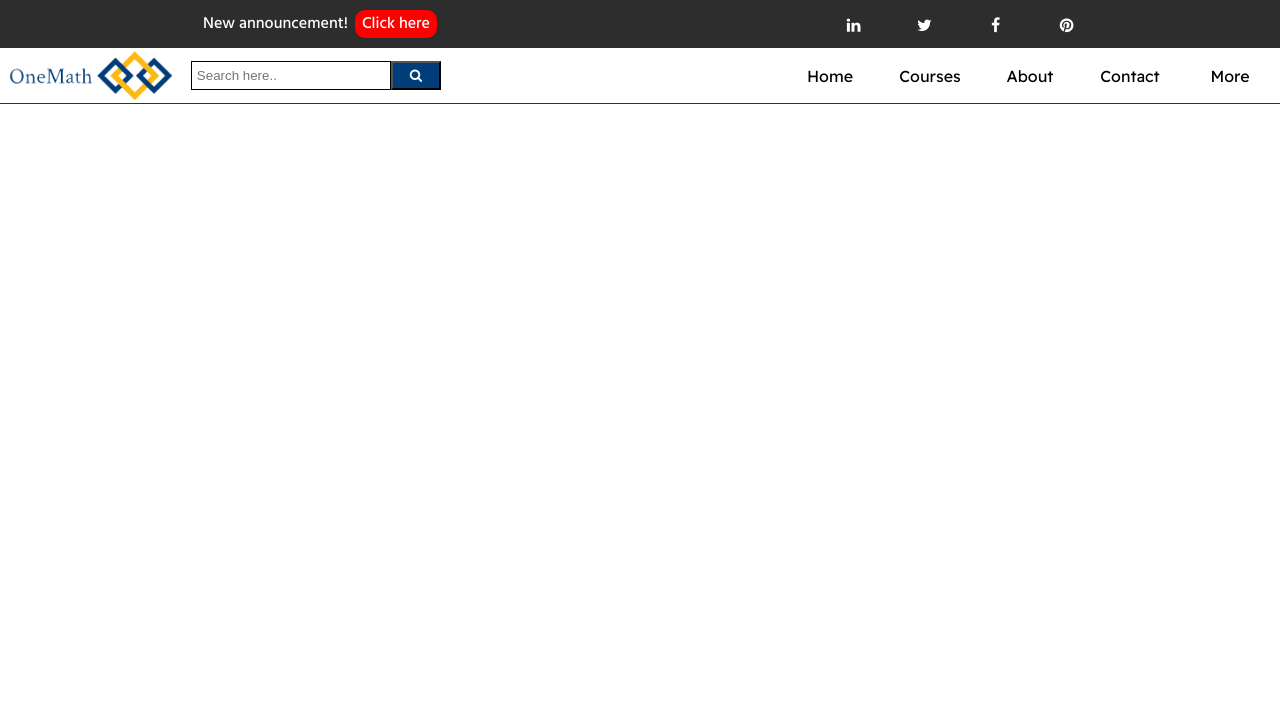
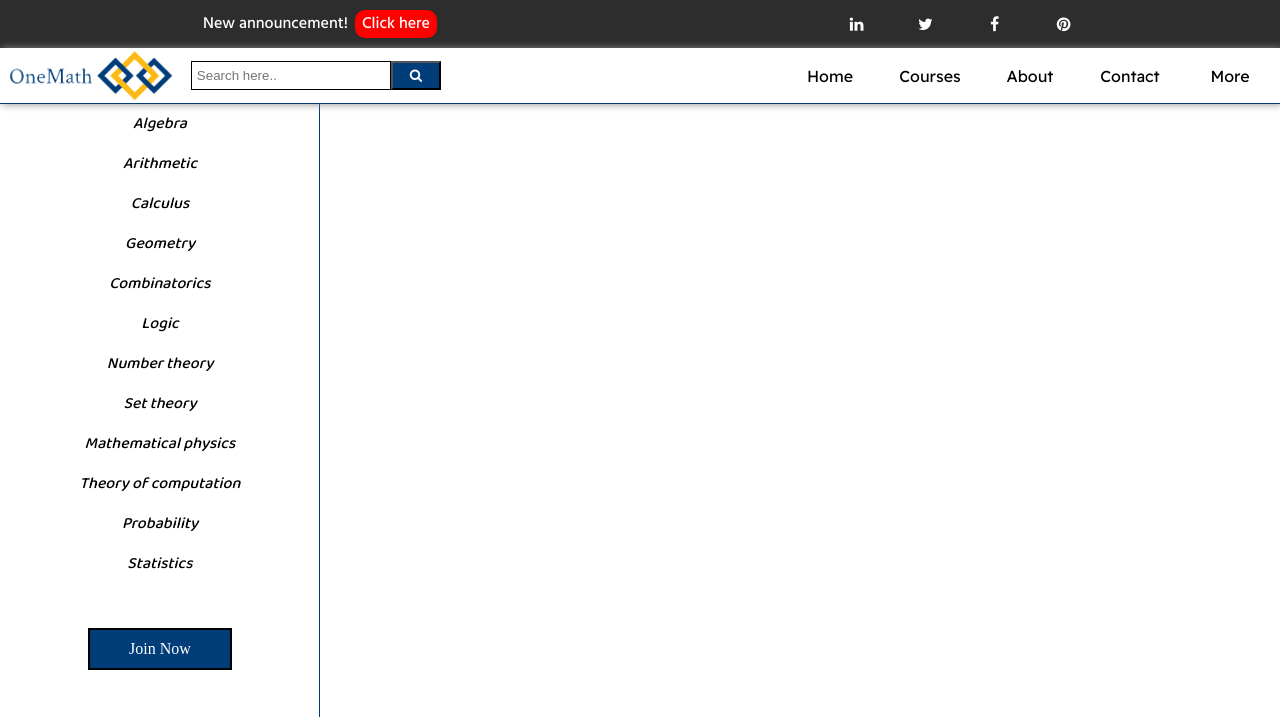
Before and after one commit to AntimonyBullets/OneMath, a plain HTML site: page index.html in a window 1280 px wide. Shown: the top 717 px of the page. Drawn offline with Linux system fonts and the light colour scheme; a web font is replaced by a local one.

Commit message:
second commit

```diff
--- a/index.html
+++ b/index.html
@@ -60,6 +60,28 @@
             </ul>
         </div>
     </nav>
+    <div id="container">
+        <aside id="course-menu">
+            <ul id="course-menu-list">
+                <li><a href ="#" class="course-menu-list-items">Algebra</a></li>
+                <li><a href ="#" class="course-menu-list-items">Arithmetic</a></li>
+                <li><a href ="#" class="course-menu-list-items">Calculus</a></li>
+                <li><a href ="#" class="course-menu-list-items">Geometry</a></li>
+                <li><a href ="#" class="course-menu-list-items">Combinatorics</a></li>
+                <li><a href ="#" class="course-menu-list-items">Logic</a></li>
+                <li><a href ="#" class="course-menu-list-items">Number theory</a></li>
+                <li><a href ="#" class="course-menu-list-items">Set theory</a></li>
+                <li><a href ="#" class="course-menu-list-items">Mathematical physics</a></li>
+                <li><a href ="#" class="course-menu-list-items">Theory of computation</a></li>
+                <li><a href ="#" class="course-menu-list-items">Probability</a></li>
+                <li><a href ="#" class="course-menu-list-items">Statistics</a></li>
+            </ul>
+
+            <div id="join">
+                <a href="#">Join Now</a>
+            </div>
+        </aside>
+    </div>
     <script src="script.js"></script>
 </body>
 
--- a/style.css
+++ b/style.css
@@ -1,10 +1,11 @@
-@import url('https://fonts.googleapis.com/css2?family=Aldrich&family=Bebas+Neue&family=Convergence&family=Hind:wght@500&family=Markazi+Text:wght@500&family=Readex+Pro:wght@300;400&family=Righteous&display=swap');
+@import url('https://fonts.googleapis.com/css2?family=Aldrich&family=Baloo+Bhai+2:wght@500&family=Bebas+Neue&family=Convergence&family=Hind:wght@500&family=Markazi+Text:wght@500&family=Readex+Pro:wght@300;400&family=Righteous&display=swap');
 
 * {
     margin: 0;
     padding: 0;
 }
-:root{
+
+:root {
     --nav-background-color: white;
 }
 
@@ -25,9 +26,11 @@
     justify-content: center;
     font-family: 'Hind', sans-serif;
 }
+
 #announcement {
     margin-right: 7px;
 }
+
 #announcement-click a {
     color: white;
     text-decoration: none;
@@ -47,16 +50,18 @@
 }
 
 .fa {
-    padding: 17px;
+    padding: 16px;
     font-size: 30px;
     width: 25px;
     text-align: center;
     text-decoration: none;
     margin: 0px 4px;
 }
+
 .fa-facebook {
     color: white;
 }
+
 .fa-facebook:hover {
     background: #3B5998;
     transition: 0.1s;
@@ -65,6 +70,7 @@
 .fa-twitter {
     color: white;
 }
+
 .fa-twitter:hover {
     background: #55ACEE;
     transition: 0.1s;
@@ -73,6 +79,7 @@
 .fa-linkedin {
     color: white;
 }
+
 .fa-linkedin:hover {
     background: #007bb5;
     transition: 0.1s;
@@ -81,78 +88,88 @@
 .fa-pinterest {
     color: white;
 }
+
 .fa-pinterest:hover {
     background: #cb2027;
     transition: 0.1s;
 }
+
 /* Navbar */
-nav{
+nav {
     background-color: var(--nav-background-color);
     width: 100%;
     height: 7vh;
     display: flex;
     justify-content: space-between;
     box-sizing: border-box;
-    /* border-top: 1px solid blue; */
-    border-bottom: 1px solid rgb(0,61,121);
+    box-shadow: 2px 0px 8px rgb(134, 134, 134);
+    border-bottom: 1px solid rgb(0, 61, 121);
     position: sticky;
     top: 0;
 }
 
 /* Left side of navbar */
-#left-navbar{
+#left-navbar {
     display: flex;
     align-items: center;
     width: 450px;
     justify-content: space-around;
 }
-#image{
+
+#image {
     display: flex;
     justify-content: center;
     align-items: center;
     height: 7vh;
 }
-#image img{
+
+#image img {
     height: 6.5vh;
 }
-#search{
+
+#search {
     display: flex;
     justify-content: center;
     align-items: center;
     height: 7vh;
 }
-#searchBox{
+
+#searchBox {
     width: 200px;
     box-sizing: border-box;
     border: 1px solid black;
     height: 29px;
     padding: 0px 5px;
 }
-#search button{
+
+#search button {
     height: 29px;
     width: 50px;
     display: flex;
     align-items: center;
     justify-content: center;
-    background-color: rgb(0,61,121);
+    background-color: rgb(0, 61, 121);
     color: white;
     cursor: pointer;
 }
-#search button:hover{
-    opacity: 0.8;
+
+#search button:hover {
+    opacity: 0.7;
 }
 
 /* Right side of navbar */
-#right-navbar{
+#right-navbar {
     width: 500px;
 }
-#list{
+
+#list {
     display: flex;
     justify-content: space-between;
     align-items: center;
     list-style: none;
 }
-.navbar-menu{
+
+.navbar-menu {
     display: flex;
     justify-content: center;
     align-items: center;
@@ -164,13 +181,14 @@ nav{
     font-family: 'Readex Pro', sans-serif;
 
 }
-.navbar-menu:hover{
-    border-bottom: 3px solid rgb(253,185,19);
+
+.navbar-menu:hover {
+    border-bottom: 3px solid rgb(253, 185, 19);
     border-top: 3px solid var(--nav-background-color);
 }
 
 /* Mouseover dropdown */
-#course-list{
+#course-list {
     display: none;
     position: absolute;
     right: 250px;
@@ -178,8 +196,10 @@ nav{
     width: 200px;
     box-shadow: 2px 4px 10px grey;
     list-style: none;
+    z-index: 5;
 }
-#course-list a{
+
+#course-list a {
     display: block;
     box-sizing: border-box;
     width: 200px;
@@ -188,29 +208,84 @@ nav{
     padding: 7px;
     color: black;
 }
-#course-list a:hover{
+
+#course-list a:hover {
     background-color: grey;
     color: white;
 }
-#more-options{
+
+#more-options {
     display: none;
     position: absolute;
-    right: 10px;
+    right: 7px;
     top: 7vh;
     width: 100px;
     list-style: none;
     box-shadow: 2px 4px 10px grey;
+    z-index: 5;
 }
-#more-options a{
+
+#more-options a {
     text-decoration: none;
     color: black;
     font-family: 'Hind', sans-serif;
     padding: 0px 7px;
     width: 100px;
     display: block;
+    box-sizing: border-box;
 }
-#more-options a:hover{
-    box-sizing: border-box;
+
+#more-options a:hover {
     background-color: grey;
     color: white;
 }
+
+/* Main body */
+
+/* Aside part */
+#course-menu {
+    height: 150vh;
+    width: 320px;
+    border-right: 1px solid rgb(0, 61, 121);
+    box-sizing: border-box;
+}
+
+#course-menu-list {
+    list-style: none;
+}
+
+#course-menu-list a {
+    color: black;
+    font-family: 'Baloo Bhai 2', cursive;
+    font-style: italic;
+    text-decoration: none;
+    display: block;
+    width: 320px;
+    text-align: center;
+    padding: 7px 0px;
+}
+#course-menu-list a:hover{
+    background-color:rgb(0, 61, 121) ;
+    color: white;
+}
+#join{
+    height: 130px;
+    width: 320px;
+    display: flex;
+    justify-content: center;
+    align-items: center;
+}
+#join a{
+    display: block;
+    width: 100px;
+    text-decoration: none;
+    color: white;
+    background-color: rgb(0, 61, 121);
+    text-align: center;
+    padding: 10px 20px;
+    border: 2px solid black;
+}
+#join a:hover{
+    opacity: 0.85;
+    transition: 0.2s;
+}
```
